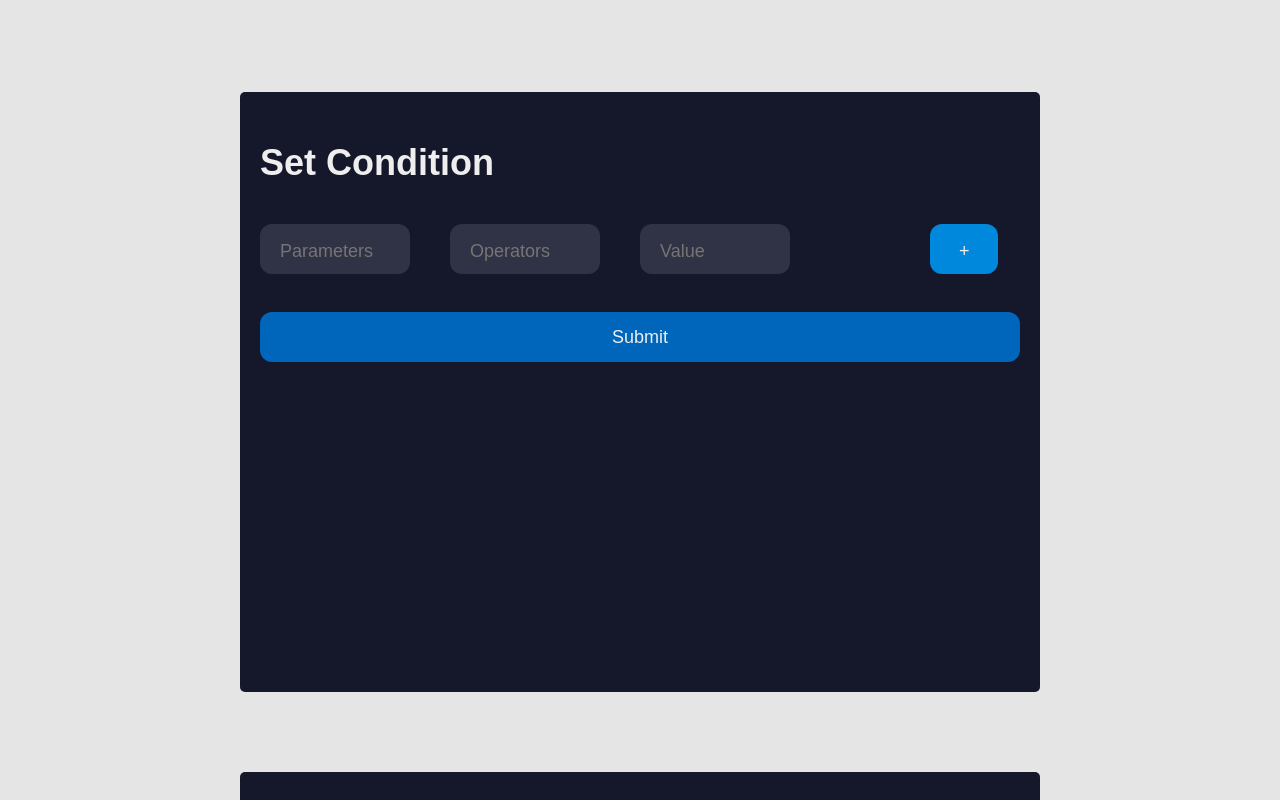
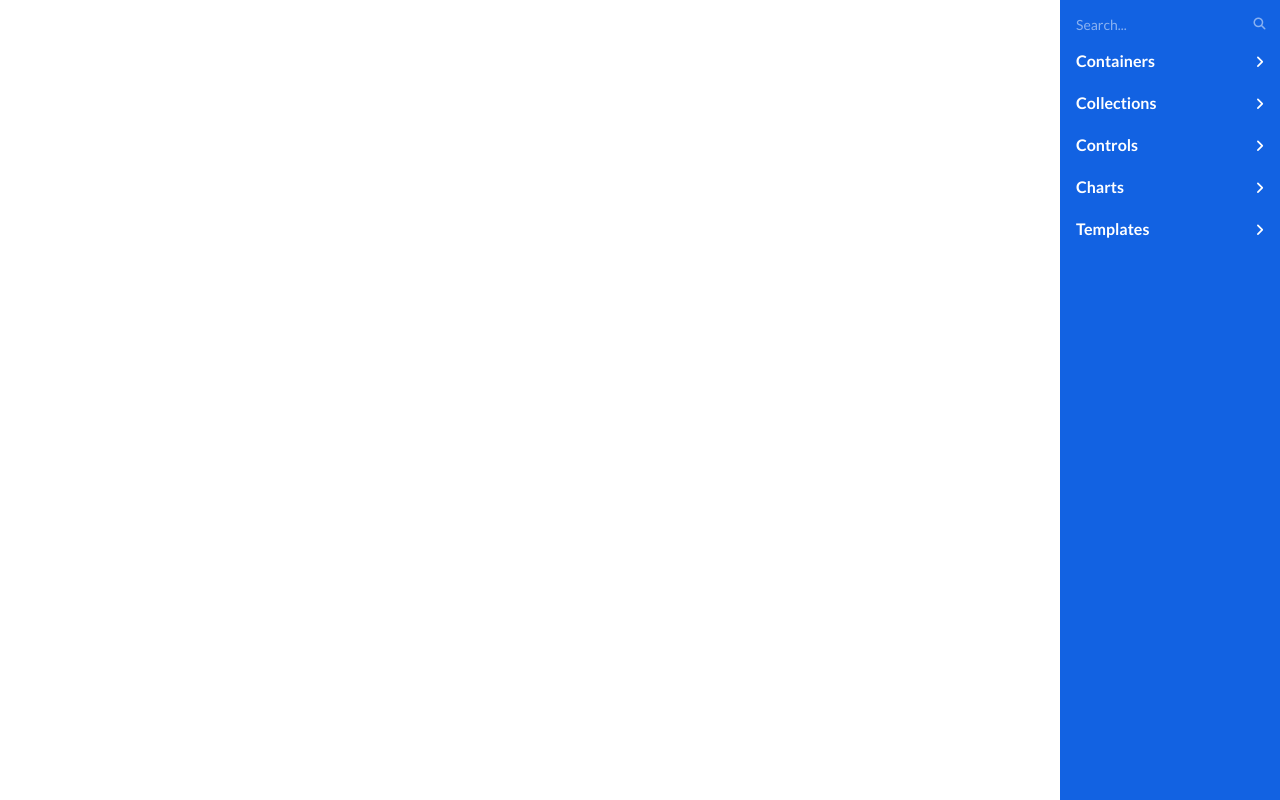
Before and after one commit to rzngnam1402/wf-designer, a React (Create React App) app: page / in a window 1280 px wide. Shown: the top 800 px of the page. Built offline with nearby package versions, Linux system fonts and the light colour scheme.

Commit message:
Complete toolBox UI

```diff
--- a/package.json
+++ b/package.json
@@ -34,5 +34,8 @@
       "last 1 firefox version",
       "last 1 safari version"
     ]
+  },
+  "devDependencies": {
+    "@fortawesome/fontawesome-free": "^6.1.2"
   }
 }
--- a/public/index.html
+++ b/public/index.html
@@ -1,14 +1,12 @@
 <!DOCTYPE html>
 <html lang="en">
+
 <head>
   <meta charset="utf-8" />
   <link rel="icon" href="%PUBLIC_URL%/favicon.ico" />
   <meta name="viewport" content="width=device-width, initial-scale=1" />
   <meta name="theme-color" content="#000000" />
-    <meta
-      name="description"
-      content="Web site created using create-react-app"
-    />
+  <meta name="description" content="Web site created using create-react-app" />
   <link rel="apple-touch-icon" href="%PUBLIC_URL%/logo192.png" />
   <!--
       manifest.json provides metadata used when your web app is installed on a
@@ -24,8 +22,14 @@
       work correctly both with client-side routing and a non-root public URL.
       Learn how to configure a non-root public URL by running `npm run build`.
     -->
+
+  <link href='http://fonts.googleapis.com/css?family=Lato:400,700' rel='stylesheet' type='text/css'>
+  <!-- Add font Lato from Google -->
+
+
   <title>React App</title>
 </head>
+
 <body>
   <noscript>You need to enable JavaScript to run this app.</noscript>
   <div id="root"></div>
@@ -40,4 +44,5 @@
       To create a production bundle, use `npm run build` or `yarn build`.
     -->
 </body>
+
 </html>
--- a/src/App.css
+++ b/src/App.css
@@ -1,7 +1,7 @@
-body {
+/* body {
     align-items: center;
     background-color: rgba(0, 0, 0, 0.1);
     display: flex;
     justify-content: center;
     height: 100vh;
-}
+} */
--- a/src/App.js
+++ b/src/App.js
@@ -1,12 +1,18 @@
 import './App.css';
-import Flow from './components/flow/flow';
-import ConditionForm from './components/form/form';
+// import Flow from './components/flow/flow';
+// import ConditionForm from './components/form/form';
+
+import FormBuilder from './components/form_builder/formBuilder';
 
 function App() {
   return (
+    // <>
+    //   <ConditionForm />
+    //   <Flow />
+    // </>
+
     <>
-      <ConditionForm />
-      <Flow />
+      <FormBuilder />
     </>
 
   )
--- /dev/null
+++ b/src/components/form_builder/formBuilder.js
@@ -0,0 +1,11 @@
+import './formBuilder.css'
+import ToolBox from './toolBox'
+
+
+function FormBuilder() {
+    return (
+        <ToolBox />
+    )
+}
+
+export default FormBuilder
--- /dev/null
+++ b/src/components/form_builder/toolBox.css
@@ -0,0 +1,133 @@
+/* CSS for index.css */
+* {
+    box-sizing: inherit;
+    font-family: 'Lato', sans-serif;
+}
+
+html {
+    font-size: 62.5%;
+    line-height: 1.6rem;
+    box-sizing: border-box;
+}
+
+/* Start CSS for component */
+
+ul {
+    list-style-type: none;
+    padding: 0;
+    margin: 0;
+}
+
+/* Container */
+.toolBox_container {
+    background-color: #1262E2;
+    color: white;
+    overflow-y: scroll;
+    height: 100vh !important;
+    width: 220px;
+    float: right;
+    font-size: 14px;
+    line-height: 20px;
+}
+
+.toolBox_container::-webkit-scrollbar {
+    -webkit-appearance: none;
+    width: 10px;
+    height: 10px;
+}
+
+.toolBox_container::-webkit-scrollbar-thumb {
+    cursor: pointer;
+    border-radius: 5px;
+    background-color: rgba(0, 0, 0, .25);
+    transition: color .2s ease;
+}
+
+.toolBox_container::-webkit-scrollbar-track {
+    background: rgba(0, 0, 0, .1);
+    border-radius: 0;
+}
+
+/* Search */
+.toolBox_search {
+    font-size: 1em;
+    font-weight: 400;
+    font-style: normal;
+    position: relative;
+    margin: 16px 0 0 16px;
+    width: calc(100% - 29px);
+    display: inline-flex;
+    justify-content: space-between;
+}
+
+.toolBox_search>input {
+    color: white;
+    border: none;
+    outline: none;
+    background-color: transparent;
+    padding: 0 28px 0 0;
+    width: 152px;
+    font-size: 14px;
+    line-height: 17px;
+    text-align: left;
+    overflow: visible;
+    cursor: text;
+}
+
+.toolBox_search>input::placeholder {
+    color: white;
+    opacity: 0.5;
+}
+
+.toolBox_search>input:focus {
+    opacity: 1;
+}
+
+
+.toolBox_search>i {
+    border-top-right-radius: 4px;
+    font-size: 12px;
+    cursor: default;
+    text-align: center;
+    color: white;
+    opacity: 0.5;
+    width: 15px;
+    position: absolute;
+    right: 0px;
+    top: 2px
+}
+
+/* Option component */
+.toolBox_title {
+    margin: 0 16px;
+    display: list-item;
+    font-size: 16px;
+    font-weight: 700;
+    line-height: 20px;
+    margin: 10px;
+    padding: 6px;
+    text-align: left;
+    cursor: pointer;
+}
+
+.toolBox_title>i {
+    font-size: 14px;
+    float: right;
+    height: 16px;
+    line-height: 21px;
+}
+
+.toolBox_item {
+    padding: 6px;
+    margin: 15px;
+    line-height: 20px;
+    border: solid 1px white;
+    border-radius: 2px;
+    cursor: grab;
+    font-size: 14px;
+}
+
+.toolBox_title:hover,
+.toolBox_item:hover {
+    background-color: #144799;
+}
--- /dev/null
+++ b/src/components/form_builder/toolBox.js
@@ -0,0 +1,141 @@
+import { useState } from "react";
+
+import './toolBox.css'
+import ToolBoxItem from "./toolBoxItem";
+
+
+const ListContainers =
+{
+    title: {
+        id: '1',
+        content: 'Containers'
+    },
+    item: [
+        { id: '2', content: 'Container' },
+        { id: '3', content: 'Static Content' },
+        { id: '4', content: 'Form' },
+        { id: '5', content: 'Form Group' },
+        { id: '6', content: 'Card' },
+        { id: '7', content: 'Tab' },
+        { id: '8', content: 'Custom block' },
+        { id: '9', content: 'Grid Layout' }
+    ]
+}
+const ListCollections =
+{
+    title: {
+        id: '10',
+        content: 'Collections'
+    },
+    item: [
+        { id: '11', content: 'GridView' },
+        { id: '12', content: 'Collection Editor' },
+        { id: '13', content: 'Repeater' }
+    ]
+}
+const ListControls =
+{
+    title: {
+        id: '14',
+        content: 'Controls'
+    },
+    item: [
+        { id: '15', content: 'Header' },
+        { id: '16', content: 'Input' },
+        { id: '17', content: 'Number ' },
+        { id: '18', content: 'TextArea' },
+        { id: '19', content: 'Dictionary' },
+        { id: '20', content: 'TreePicker' },
+        { id: '21', content: 'Dropdown' },
+        { id: '22', content: 'CheckBox' },
+        { id: '23', content: 'Radio group' },
+        { id: '24', content: 'Button' },
+        { id: '25', content: 'Label' },
+        { id: '26', content: 'Message' },
+        { id: '27', content: 'Image' },
+        { id: '28', content: 'Statistic' },
+        { id: '29', content: 'Custom control' },
+        { id: '30', content: 'Dropdown trigger' },
+        { id: '31', content: 'Dropzone' },
+        { id: '32', content: 'Files' },
+        { id: '33', content: 'Signature' },
+        { id: '34', content: 'Camera' },
+        { id: '35', content: 'Breadcrumbs' },
+        { id: '36', content: 'Search' },
+        { id: '37', content: 'Menu' },
+        { id: '38', content: 'Workflow bar' },
+        { id: '39', content: 'Rich Text Editor' }
+    ]
+}
+const ListCharts =
+{
+    title: {
+        id: '40',
+        content: 'Charts'
+    },
+    item: [
+        { id: '41', content: 'Bar' },
+        { id: '42', content: 'Line' },
+        { id: '43', content: 'Scatter ' },
+        { id: '44', content: 'Doughnut' },
+        { id: '45', content: 'Pie' },
+        { id: '46', content: 'Radar' },
+    ]
+}
+const ListTemplates =
+{
+    title: {
+        id: '47',
+        content: 'Templates'
+    },
+    item: [
+        { id: '48', content: 'contactform' },
+        { id: '49', content: 'toolbarbuttons' },
+    ]
+}
+
+
+function ToolBox() {
+    const [showContainers, setShowContainers] = useState(false)
+    const [showCollections, setShowCollections] = useState(false)
+    const [showControls, setShowControls] = useState(false)
+    const [showCharts, setShowCharts] = useState(false)
+    const [showTemplates, setShowTemplates] = useState(false)
+
+    return (
+        <div className='toolBox_container'>
+            <div className='toolBox_search' >
+                <input type="text" placeholder='Search...' />
+                <i className="fa-solid fa-magnifying-glass"></i>
+            </div>
+            <ul className="toolBox_list_option">
+                <li className="toolBox_title" key={ListContainers.title.id} onClick={() => setShowContainers(!showContainers)}>{ListContainers.title.content}
+                    {showContainers ? <i className="fa-solid fa-angle-down"></i> : <i className="fa-solid fa-angle-right"></i>}
+                </li>
+                {showContainers && <ToolBoxItem listItem={ListContainers.item} />}
+
+                <li className="toolBox_title" key={ListCollections.title.id} onClick={() => setShowCollections(!showCollections)}>{ListCollections.title.content}
+                    {showCollections ? <i className="fa-solid fa-angle-down"></i> : <i className="fa-solid fa-angle-right"></i>}
+                </li>
+                {showCollections && <ToolBoxItem listItem={ListCollections.item} />}
+
+                <li className="toolBox_title" key={ListControls.title.id} onClick={() => setShowControls(!showControls)}>{ListControls.title.content}
+                    {showControls ? <i className="fa-solid fa-angle-down"></i> : <i className="fa-solid fa-angle-right"></i>}
+                </li>
+                {showControls && <ToolBoxItem listItem={ListControls.item} />}
+
+                <li className="toolBox_title" key={ListCharts.title.id} onClick={() => setShowCharts(!showCharts)}>{ListCharts.title.content}
+                    {showCharts ? <i className="fa-solid fa-angle-down"></i> : <i className="fa-solid fa-angle-right"></i>}
+                </li>
+                {showCharts && <ToolBoxItem listItem={ListCharts.item} />}
+
+                <li className="toolBox_title" key={ListTemplates.title.id} onClick={() => setShowTemplates(!showTemplates)}>{ListTemplates.title.content}
+                    {showTemplates ? <i className="fa-solid fa-angle-down"></i> : <i className="fa-solid fa-angle-right"></i>}
+                </li>
+                {showTemplates && <ToolBoxItem listItem={ListTemplates.item} />}
+            </ul>
+        </div>
+    )
+}
+
+export default ToolBox
--- /dev/null
+++ b/src/components/form_builder/toolBoxItem.js
@@ -0,0 +1,16 @@
+
+function ToolBoxItem({ listItem }) {
+    console.log(listItem);
+    return (
+        <>
+            {
+                listItem.map((item) => {
+                    return < li key={item.id} className="toolBox_item" > {item.content}</li>
+                })
+
+            }
+        </>
+    )
+}
+
+export default ToolBoxItem
--- a/src/index.js
+++ b/src/index.js
@@ -3,10 +3,13 @@ import ReactDOM from 'react-dom/client';
 import './index.css';
 import App from './App';
 
+import '@fortawesome/fontawesome-free/css/all.min.css';
+//  Import FontAwesome 5
+
 
 const root = ReactDOM.createRoot(document.getElementById('root'));
 root.render(
-  <React.StrictMode>
-    <App />
-  </React.StrictMode>
+  // <React.StrictMode>
+  <App />
+  // </React.StrictMode>
 );
```
Also changed, not shown: src/components/form_builder/formBuilder.css (added), src/components/form_builder/form_builder.css (deleted), src/components/form_builder/form_builder.js (deleted), 2 other files (tests, documents, lock files or other folders). Lines whose indentation alone changed are shown as unchanged.
